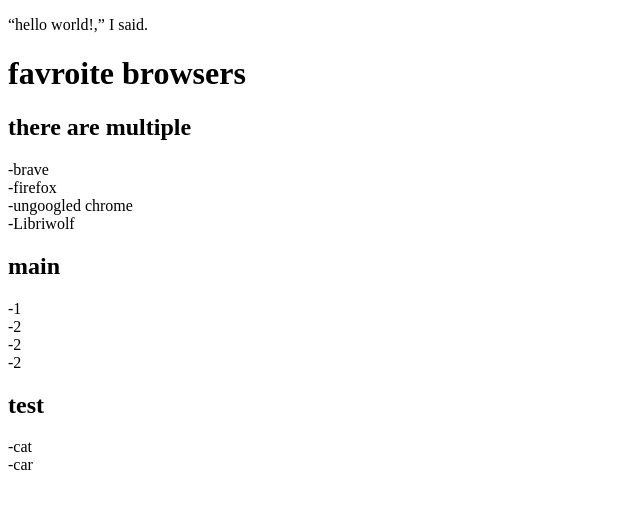
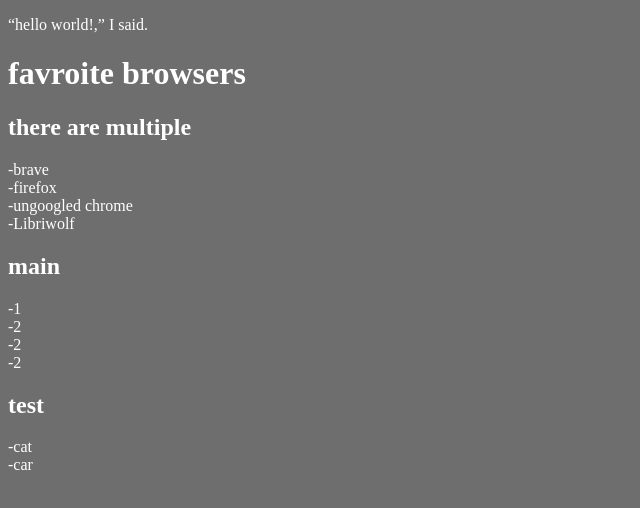
Before and after one commit to thecoder232/thecoder232.github.io, a plain HTML site: page index.html in a window 1280 px wide. Shown: the whole page, without its empty margins (0-640 px from the left). Drawn offline with Linux system fonts and the light colour scheme.

Commit message:
Update index.html

```diff
--- a/index.html
+++ b/index.html
@@ -2,7 +2,7 @@
 <html lang="en-US">
   <head>
     <meta charset="UTF-8">
-    <link rel="stylesheet" href="style.ccs">
+    <link href="style.css" rel="stylesheet" type="text/css" />
     <title>start testing</title>
   </head>
 
```
